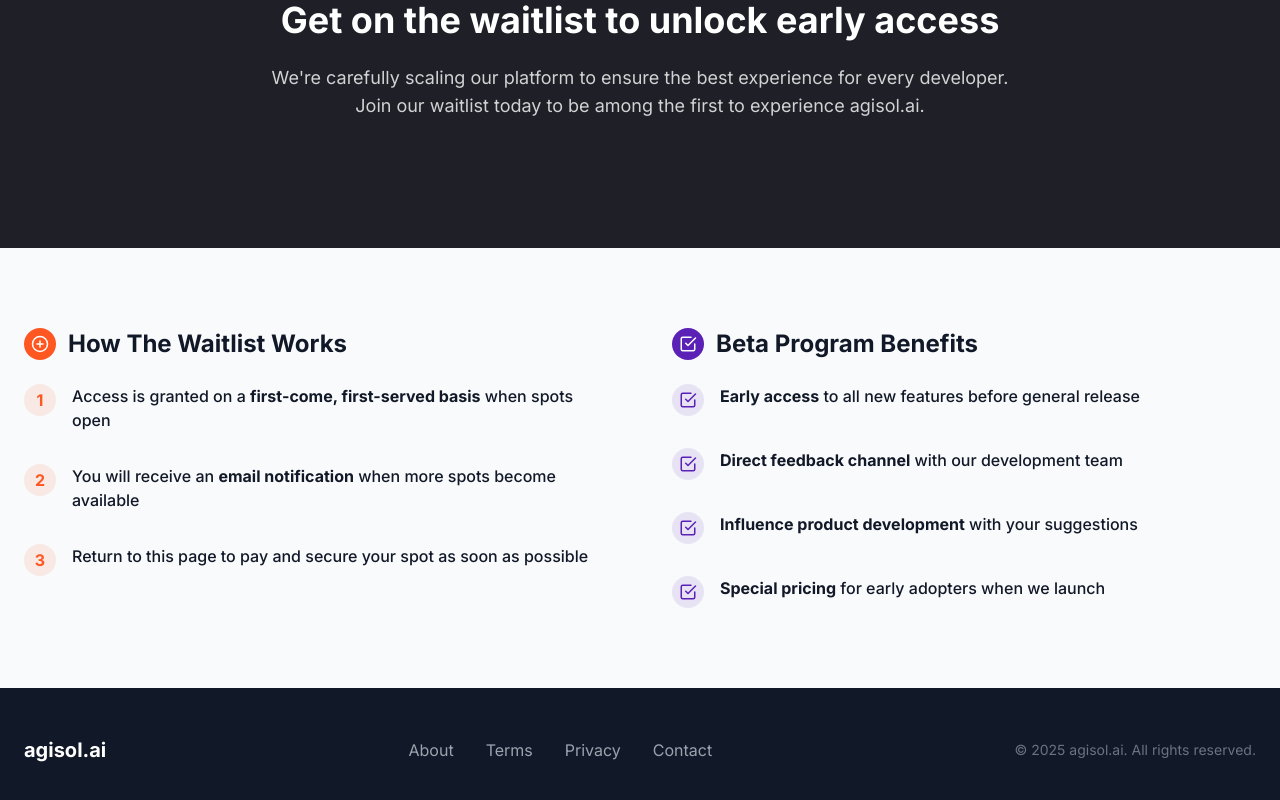
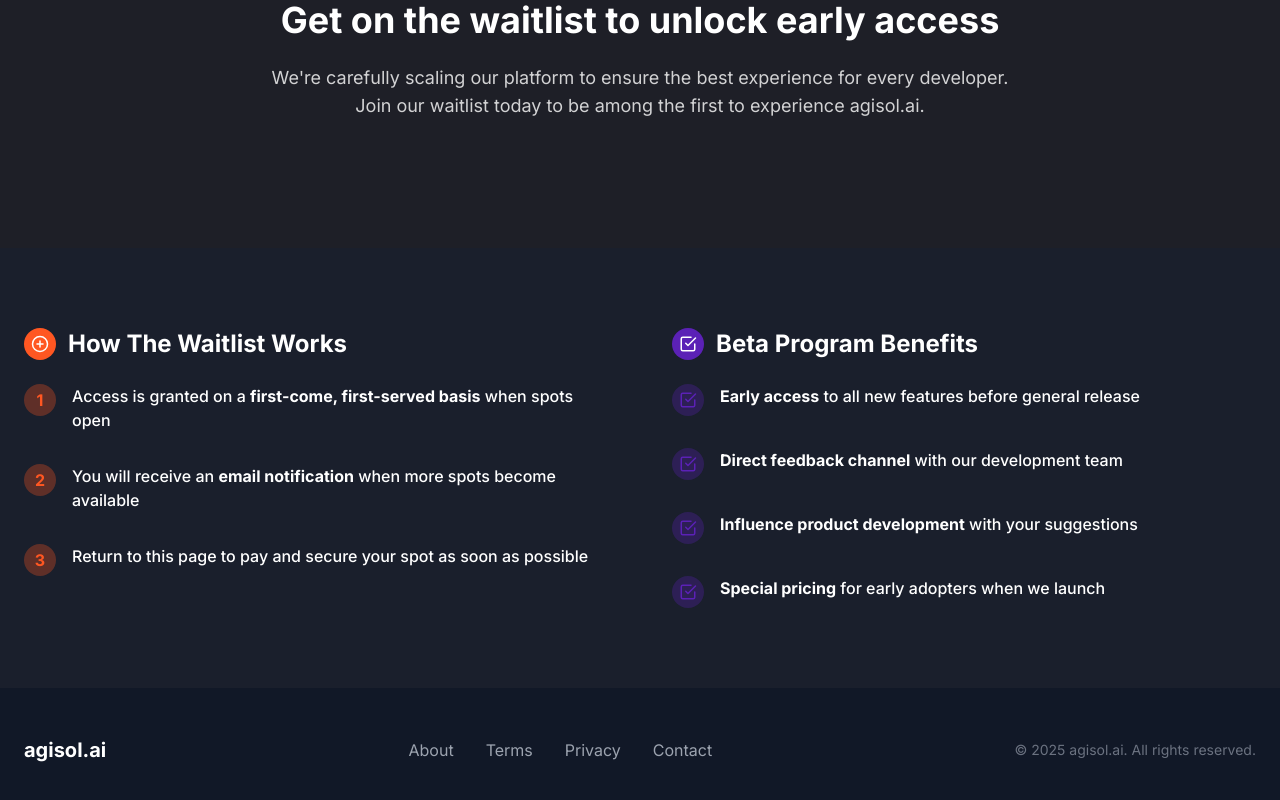
Before and after one commit to d84555/agisol-launch-signal, a React (Vite) app: page / in a window 1280 px wide. Shown: the part 880-1680 px from the top of the page. Built offline with nearby package versions, Linux system fonts and the light colour scheme.

Commit message:
feat: Update landing page sections
- Changed the background color of the "How The Waitlist Works" and "Beta Program Benefits" sections to dark blue and set the text color to white.
- Replaced the vibecoding image with the attached image on the homepage.

```diff
--- a/src/components/landing/HeroSection.tsx
+++ b/src/components/landing/HeroSection.tsx
@@ -46,10 +46,10 @@ const HeroSection: React.FC = () => {
           <div className="w-full max-w-lg">
             <div className="bg-white/10 backdrop-blur-md rounded-lg p-5 border border-white/20 shadow-xl">
               <div className="aspect-square w-full flex items-center justify-center overflow-hidden">
-                {/* Use the Vibe Coding animation image instead of the lottie animation */}
+                {/* Updated Vibe Coding image */}
                 <div className="relative w-full h-full">
                   <img
-                    src="/lovable-uploads/f1378e1a-5454-4b72-af65-845c55c28976.png"
+                    src="/lovable-uploads/10ce818f-38ee-498c-a432-72866245b82a.png"
                     alt="Vibe Coding - Person giving prompt on laptop and getting a website output"
                     className="w-full h-full object-contain"
                   />
--- a/src/components/landing/HowItWorks.tsx
+++ b/src/components/landing/HowItWorks.tsx
@@ -3,7 +3,7 @@ import React from 'react';
 
 const HowItWorks: React.FC = () => {
   return (
-    <section className="py-20 bg-gray-50">
+    <section className="py-20 bg-[#1A1F2C] text-white">
       <div className="container px-6 mx-auto">
         <div className="grid grid-cols-1 md:grid-cols-2 gap-16">
           <div>
@@ -11,34 +11,34 @@ const HowItWorks: React.FC = () => {
               <div className="flex-shrink-0 w-8 h-8 mr-3 rounded-full bg-brand-orange flex items-center justify-center text-white">
                 <svg xmlns="http://www.w3.org/2000/svg" width="18" height="18" viewBox="0 0 24 24" fill="none" stroke="currentColor" strokeWidth="2" strokeLinecap="round" strokeLinejoin="round"><circle cx="12" cy="12" r="10"/><line x1="12" y1="8" x2="12" y2="16"/><line x1="8" y1="12" x2="16" y2="12"/></svg>
               </div>
-              <h2 className="text-2xl font-bold text-gray-900">How The Waitlist Works</h2>
+              <h2 className="text-2xl font-bold text-white">How The Waitlist Works</h2>
             </div>
 
             <ul className="space-y-8">
               <li className="flex">
-                <div className="flex-shrink-0 w-8 h-8 mr-4 rounded-full bg-brand-orange/10 flex items-center justify-center text-brand-orange font-bold">
+                <div className="flex-shrink-0 w-8 h-8 mr-4 rounded-full bg-brand-orange/30 flex items-center justify-center text-brand-orange font-bold">
                   1
                 </div>
                 <div>
-                  <p className="font-medium text-gray-900">Access is granted on a <span className="font-bold">first-come, first-served basis</span> when spots open</p>
+                  <p className="font-medium text-white">Access is granted on a <span className="font-bold">first-come, first-served basis</span> when spots open</p>
                 </div>
               </li>
 
               <li className="flex">
-                <div className="flex-shrink-0 w-8 h-8 mr-4 rounded-full bg-brand-orange/10 flex items-center justify-center text-brand-orange font-bold">
+                <div className="flex-shrink-0 w-8 h-8 mr-4 rounded-full bg-brand-orange/30 flex items-center justify-center text-brand-orange font-bold">
                   2
                 </div>
                 <div>
-                  <p className="font-medium text-gray-900">You will receive an <span className="font-bold">email notification</span> when more spots become available</p>
+                  <p className="font-medium text-white">You will receive an <span className="font-bold">email notification</span> when more spots become available</p>
                 </div>
               </li>
 
               <li className="flex">
-                <div className="flex-shrink-0 w-8 h-8 mr-4 rounded-full bg-brand-orange/10 flex items-center justify-center text-brand-orange font-bold">
+                <div className="flex-shrink-0 w-8 h-8 mr-4 rounded-full bg-brand-orange/30 flex items-center justify-center text-brand-orange font-bold">
                   3
                 </div>
                 <div>
-                  <p className="font-medium text-gray-900">Return to this page to pay and secure your spot as soon as possible</p>
+                  <p className="font-medium text-white">Return to this page to pay and secure your spot as soon as possible</p>
                 </div>
               </li>
             </ul>
@@ -49,43 +49,43 @@ const HowItWorks: React.FC = () => {
               <div className="flex-shrink-0 w-8 h-8 mr-3 rounded-full bg-brand-purple flex items-center justify-center text-white">
                 <svg xmlns="http://www.w3.org/2000/svg" width="18" height="18" viewBox="0 0 24 24" fill="none" stroke="currentColor" strokeWidth="2" strokeLinecap="round" strokeLinejoin="round"><polyline points="9 11 12 14 22 4"/><path d="M21 12v7a2 2 0 0 1-2 2H5a2 2 0 0 1-2-2V5a2 2 0 0 1 2-2h11"/></svg>
               </div>
-              <h2 className="text-2xl font-bold text-gray-900">Beta Program Benefits</h2>
+              <h2 className="text-2xl font-bold text-white">Beta Program Benefits</h2>
             </div>
 
             <ul className="space-y-8">
               <li className="flex">
-                <div className="flex-shrink-0 w-8 h-8 mr-4 rounded-full bg-brand-purple/10 flex items-center justify-center text-brand-purple">
+                <div className="flex-shrink-0 w-8 h-8 mr-4 rounded-full bg-brand-purple/30 flex items-center justify-center text-brand-purple">
                   <svg xmlns="http://www.w3.org/2000/svg" width="18" height="18" viewBox="0 0 24 24" fill="none" stroke="currentColor" strokeWidth="2" strokeLinecap="round" strokeLinejoin="round"><polyline points="9 11 12 14 22 4"/><path d="M21 12v7a2 2 0 0 1-2 2H5a2 2 0 0 1-2-2V5a2 2 0 0 1 2-2h11"/></svg>
                 </div>
                 <div>
-                  <p className="font-medium text-gray-900"><span className="font-bold">Early access</span> to all new features before general release</p>
+                  <p className="font-medium text-white"><span className="font-bold">Early access</span> to all new features before general release</p>
                 </div>
               </li>
 
               <li className="flex">
-                <div className="flex-shrink-0 w-8 h-8 mr-4 rounded-full bg-brand-purple/10 flex items-center justify-center text-brand-purple">
+                <div className="flex-shrink-0 w-8 h-8 mr-4 rounded-full bg-brand-purple/30 flex items-center justify-center text-brand-purple">
                   <svg xmlns="http://www.w3.org/2000/svg" width="18" height="18" viewBox="0 0 24 24" fill="none" stroke="currentColor" strokeWidth="2" strokeLinecap="round" strokeLinejoin="round"><polyline points="9 11 12 14 22 4"/><path d="M21 12v7a2 2 0 0 1-2 2H5a2 2 0 0 1-2-2V5a2 2 0 0 1 2-2h11"/></svg>
                 </div>
                 <div>
-                  <p className="font-medium text-gray-900"><span className="font-bold">Direct feedback channel</span> with our development team</p>
+                  <p className="font-medium text-white"><span className="font-bold">Direct feedback channel</span> with our development team</p>
                 </div>
               </li>
 
               <li className="flex">
-                <div className="flex-shrink-0 w-8 h-8 mr-4 rounded-full bg-brand-purple/10 flex items-center justify-center text-brand-purple">
+                <div className="flex-shrink-0 w-8 h-8 mr-4 rounded-full bg-brand-purple/30 flex items-center justify-center text-brand-purple">
                   <svg xmlns="http://www.w3.org/2000/svg" width="18" height="18" viewBox="0 0 24 24" fill="none" stroke="currentColor" strokeWidth="2" strokeLinecap="round" strokeLinejoin="round"><polyline points="9 11 12 14 22 4"/><path d="M21 12v7a2 2 0 0 1-2 2H5a2 2 0 0 1-2-2V5a2 2 0 0 1 2-2h11"/></svg>
                 </div>
                 <div>
-                  <p className="font-medium text-gray-900"><span className="font-bold">Influence product development</span> with your suggestions</p>
+                  <p className="font-medium text-white"><span className="font-bold">Influence product development</span> with your suggestions</p>
                 </div>
               </li>
 
               <li className="flex">
-                <div className="flex-shrink-0 w-8 h-8 mr-4 rounded-full bg-brand-purple/10 flex items-center justify-center text-brand-purple">
+                <div className="flex-shrink-0 w-8 h-8 mr-4 rounded-full bg-brand-purple/30 flex items-center justify-center text-brand-purple">
                   <svg xmlns="http://www.w3.org/2000/svg" width="18" height="18" viewBox="0 0 24 24" fill="none" stroke="currentColor" strokeWidth="2" strokeLinecap="round" strokeLinejoin="round"><polyline points="9 11 12 14 22 4"/><path d="M21 12v7a2 2 0 0 1-2 2H5a2 2 0 0 1-2-2V5a2 2 0 0 1 2-2h11"/></svg>
                 </div>
                 <div>
-                  <p className="font-medium text-gray-900"><span className="font-bold">Special pricing</span> for early adopters when we launch</p>
+                  <p className="font-medium text-white"><span className="font-bold">Special pricing</span> for early adopters when we launch</p>
                 </div>
               </li>
             </ul>
```
Also changed, not shown: public/lovable-uploads/10ce818f-38ee-498c-a432-72866245b82a.png (added).
